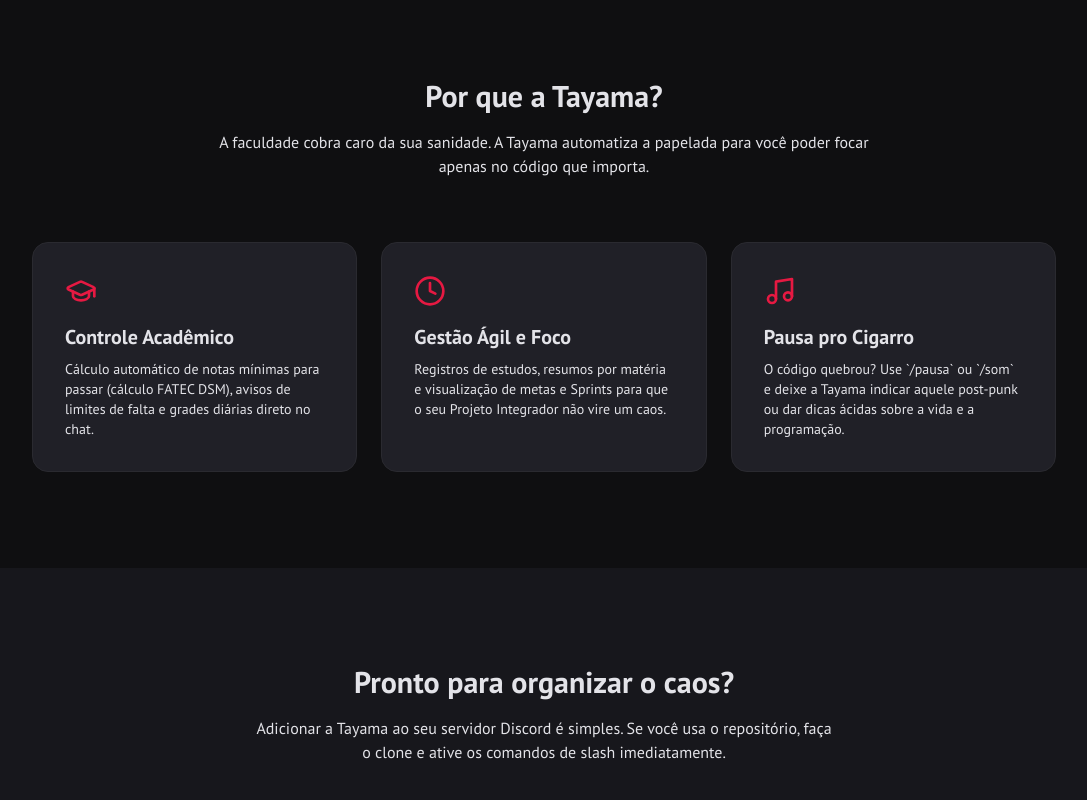
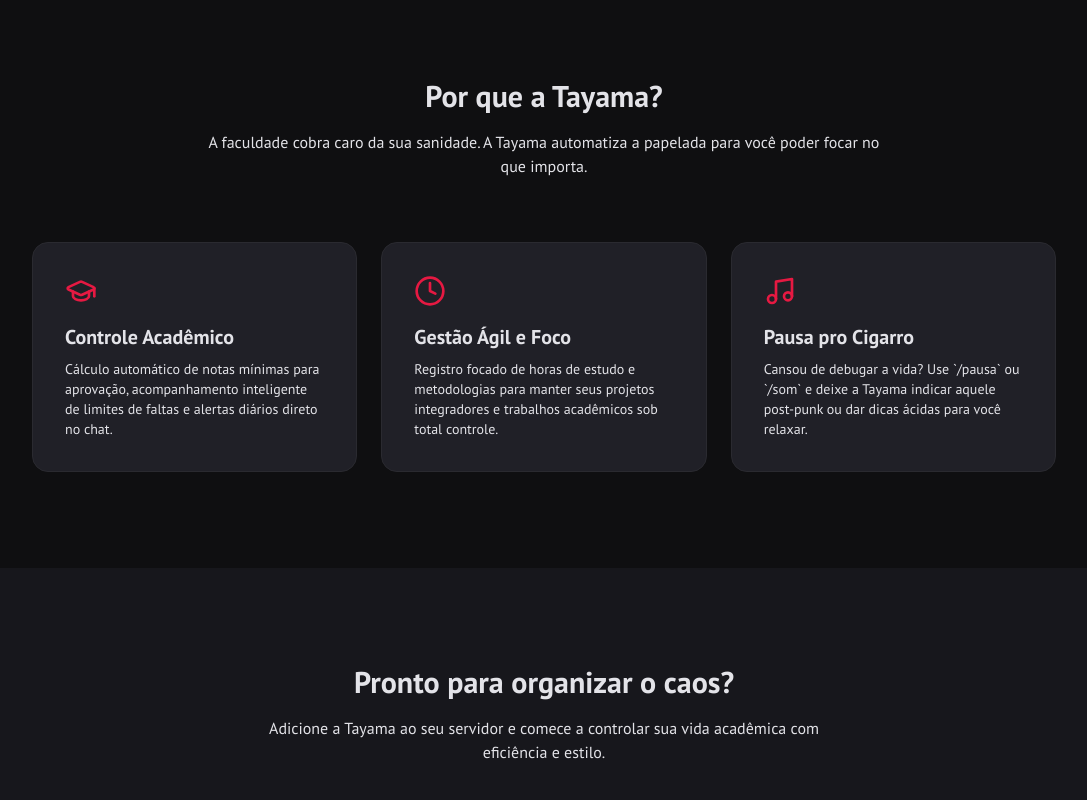
Before and after one commit to pedrohl45/tayama-fatec-bot, a Next.js app in the folder website/: page / in a window 1280 px wide. Shown: the part 640-1440 px from the top of the page, without its empty margins (96-1183 px from the left). Built offline with nearby package versions, Linux system fonts and the light colour scheme.

Commit message:
Melhora e ajuste site

```diff
--- a/website/app/layout.tsx
+++ b/website/app/layout.tsx
@@ -2,8 +2,8 @@
 import './globals.css';
 
 export const metadata: Metadata = {
-  title: 'Tayama FATEC Bot',
-  description: 'Sua assistente acadêmica noturna para a FATEC DSM, com uma dose de sarcasmo, café e código.',
+  title: 'TayamaBot',
+  description: 'Sua assistente acadêmica noturna. Organize sua rotina, acompanhe notas e faça pausas com uma dose de sarcasmo.',
 };
 
 export default function RootLayout({
--- a/website/app/page.tsx
+++ b/website/app/page.tsx
@@ -29,7 +29,7 @@
             Bem-vinda, Tayama.
           </h1>
           <p className="text-lg md:text-xl text-muted-foreground max-w-2xl mb-10">
-            Sua assistente acadêmica noturna para a FATEC DSM. <br className="hidden md:block" />
+            Sua assistente acadêmica noturna e de produtividade. <br className="hidden md:block" />
             Organize suas notas, acompanhe faltas e faça pausas pro café com uma dose de sarcasmo.
           </p>
 
@@ -55,7 +55,7 @@
             <div className="text-center mb-16">
               <h2 className="text-3xl font-bold mb-4">Por que a Tayama?</h2>
               <p className="text-muted-foreground max-w-2xl mx-auto">
-                A faculdade cobra caro da sua sanidade. A Tayama automatiza a papelada para você poder focar apenas no código que importa.
+                A faculdade cobra caro da sua sanidade. A Tayama automatiza a papelada para você poder focar no que importa.
               </p>
             </div>
 
@@ -67,7 +67,7 @@
                 </div>
                 <h3 className="text-xl font-bold mb-2">Controle Acadêmico</h3>
                 <p className="text-muted-foreground text-sm">
-                  Cálculo automático de notas mínimas para passar (cálculo FATEC DSM), avisos de limites de falta e grades diárias direto no chat.
+                  Cálculo automático de notas mínimas para aprovação, acompanhamento inteligente de limites de faltas e alertas diários direto no chat.
                 </p>
               </div>
 
@@ -78,7 +78,7 @@
                 </div>
                 <h3 className="text-xl font-bold mb-2">Gestão Ágil e Foco</h3>
                 <p className="text-muted-foreground text-sm">
-                  Registros de estudos, resumos por matéria e visualização de metas e Sprints para que o seu Projeto Integrador não vire um caos.
+                  Registro focado de horas de estudo e metodologias para manter seus projetos integradores e trabalhos acadêmicos sob total controle.
                 </p>
               </div>
 
@@ -89,7 +89,7 @@
                 </div>
                 <h3 className="text-xl font-bold mb-2">Pausa pro Cigarro</h3>
                 <p className="text-muted-foreground text-sm">
-                  O código quebrou? Use `/pausa` ou `/som` e deixe a Tayama indicar aquele post-punk ou dar dicas ácidas sobre a vida e a programação.
+                  Cansou de debugar a vida? Use `/pausa` ou `/som` e deixe a Tayama indicar aquele post-punk ou dar dicas ácidas para você relaxar.
                 </p>
               </div>
             </div>
@@ -100,7 +100,7 @@
         <section className="py-24 px-6 text-center">
           <h2 className="text-3xl font-bold mb-4">Pronto para organizar o caos?</h2>
           <p className="text-muted-foreground max-w-xl mx-auto mb-10">
-            Adicionar a Tayama ao seu servidor Discord é simples. Se você usa o repositório, faça o clone e ative os comandos de slash imediatamente.
+            Adicione a Tayama ao seu servidor e comece a controlar sua vida acadêmica com eficiência e estilo.
           </p>
           <a
             href="#"
```
Also changed, not shown: 1 other file (tests, documents, lock files or other folders).
